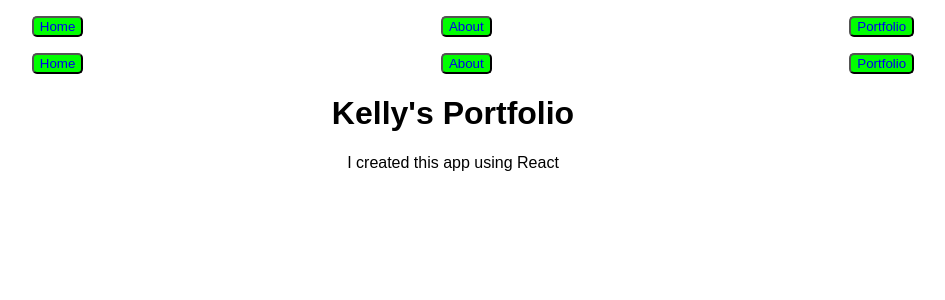
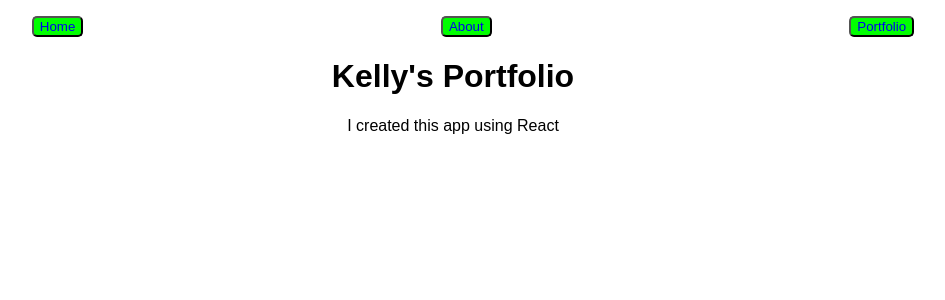
Before and after one commit to designbright/ReactPortfolioApp, a React (Create React App) app: page /Portfolio in a window 1280 px wide. Shown: the top 300 px of the page, without its empty margins (187-1132 px from the left). Built offline with nearby package versions, Linux system fonts and the light colour scheme.

Commit message:
removed duplicate nav bar

```diff
--- a/src/Components/About.js
+++ b/src/Components/About.js
@@ -10,7 +10,7 @@ export default class About extends Component {
   render() {
     return (
       <div className="App one">
-      <BaseLayout/>
+
           <h1>About</h1>
           <p>I am from Raleigh, North Carolina</p>
 
--- a/src/Components/Home.js
+++ b/src/Components/Home.js
@@ -13,7 +13,6 @@ export default class Home extends Component {
     return (
 
       <div className="App one">
-        <BaseLayout/>
           <h1>Home Page</h1>
           <p>Coming soon...</p>
           <p>More styling</p>
--- a/src/Components/Portfolio.js
+++ b/src/Components/Portfolio.js
@@ -11,7 +11,6 @@ export default class Portfolio extends Component {
     render() {
     return (
       <div className="App one">
-      <BaseLayout/>
           <h1>Kelly's Portfolio</h1>
           <p>I created this app using React</p>
 
```
